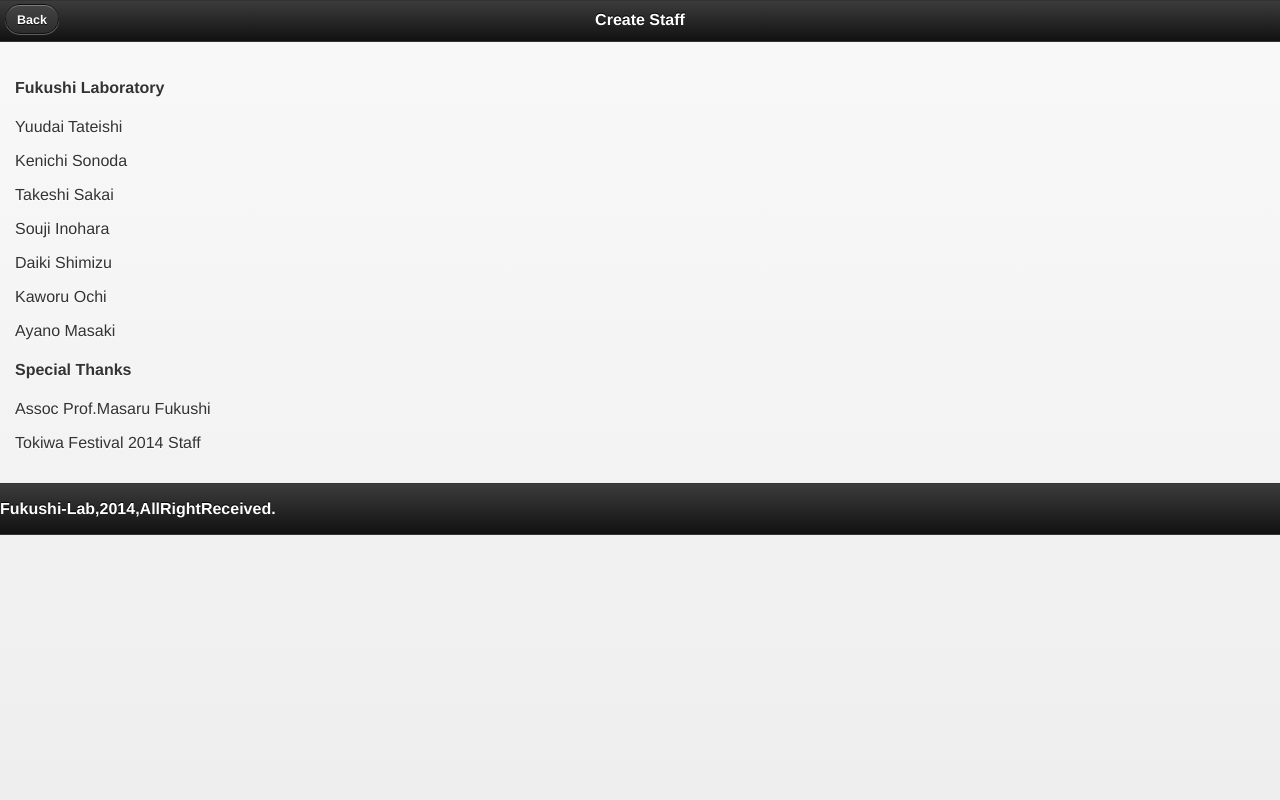
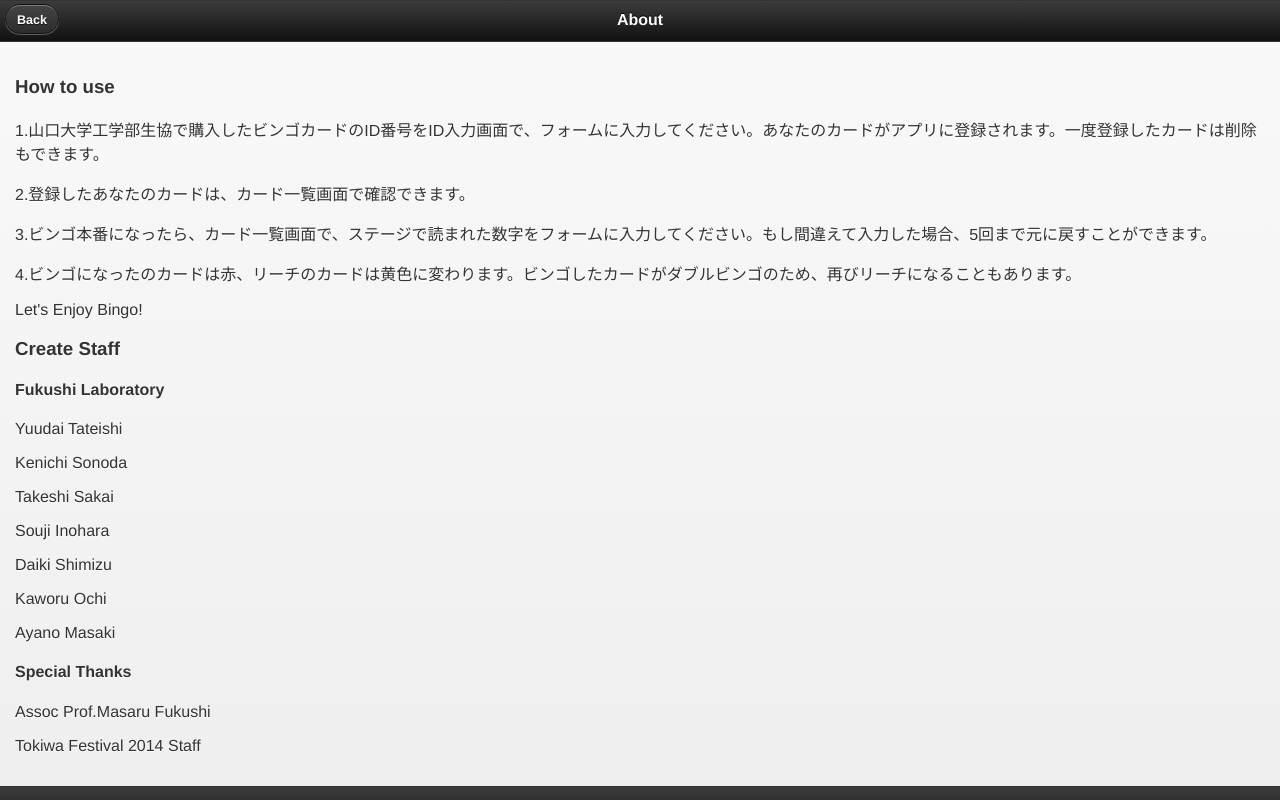
Before and after one commit to bondace/bingo, a plain HTML site: page about.html in a window 1280 px wide. Drawn offline with Linux system fonts and the light colour scheme.

Commit message:
20140911

```diff
--- a/about.html
+++ b/about.html
@@ -2,7 +2,7 @@
  <head>
     <meta charset="utf-8">
     <meta name="viewport" content="width=device-width,initial-scale=1">
-    <title>LocalStorage</title>
+    <title>About this</title>
     <link rel="stylesheet" href="styles/jquery-mobile.css">
     <script type="text/javascript" src="scripts/libs/jquery.js"></script>
     <script type="text/javascript" src="scripts/libs/jquery.mobile-1.3.2.js"></script>
@@ -11,10 +11,17 @@
  	<body>
  	<div data-role="page" id="staff">
  		<div data-role="header" >
- 			<h3>Create Staff</h3>
+ 			<h1>About</h1>
  			<a href="" data-rel="back">Back</a>
     	</div>
     	<div data-role="contents" class="ui-content">
+            <h3>How to use</h3>
+            <p>1.山口大学工学部生協で購入したビンゴカードのID番号をID入力画面で、フォームに入力してください。あなたのカードがアプリに登録されます。一度登録したカードは削除もできます。</p>
+            <p>2.登録したあなたのカードは、カード一覧画面で確認できます。</p>
+            <p>3.ビンゴ本番になったら、カード一覧画面で、ステージで読まれた数字をフォームに入力してください。もし間違えて入力した場合、5回まで元に戻すことができます。</p>
+            <p>4.ビンゴになったのカードは赤、リーチのカードは黄色に変わります。ビンゴしたカードがダブルビンゴのため、再びリーチになることもあります。</p>
+            <p>Let's Enjoy Bingo!</p>
+            <h3>Create Staff</h3>
  			<h4> Fukushi Laboratory</h4>
  			<p> Yuudai Tateishi</p>
  			<p> Kenichi Sonoda</p>
```
Also changed, not shown: images/75.png.
